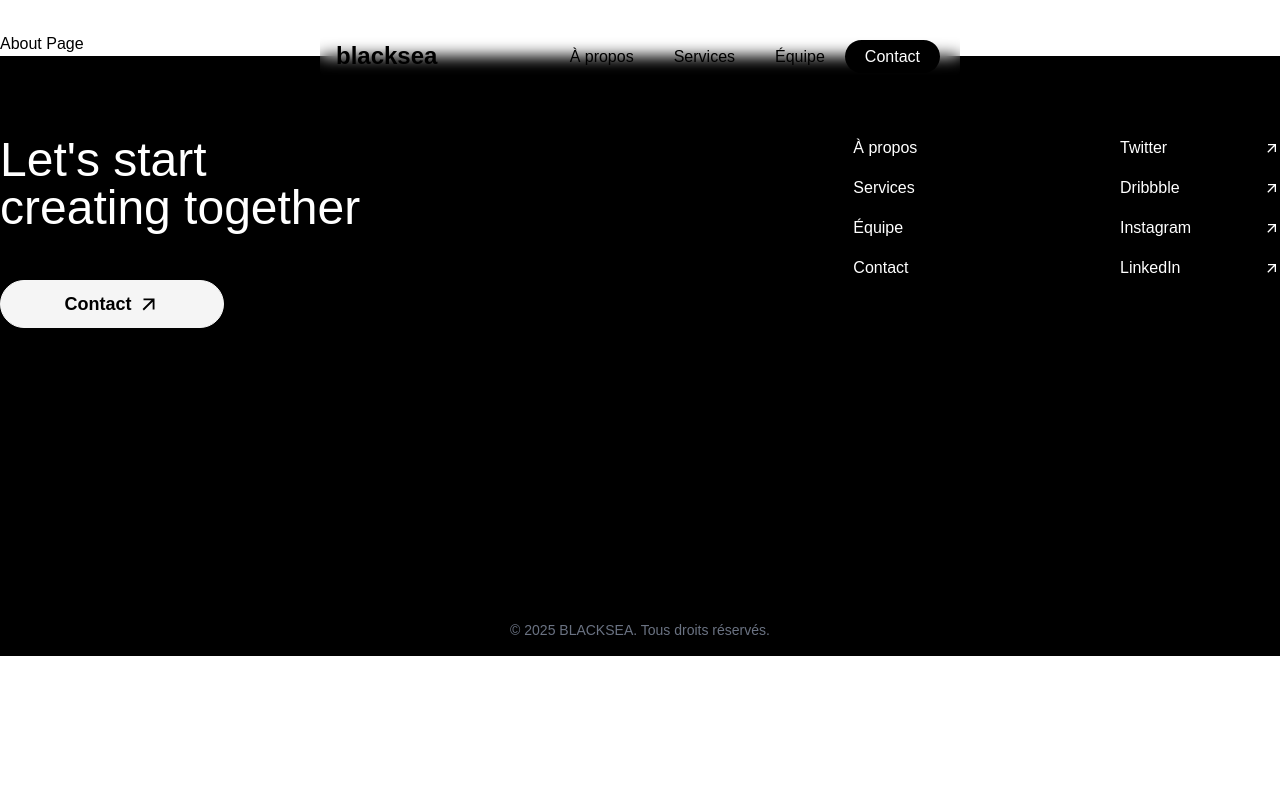
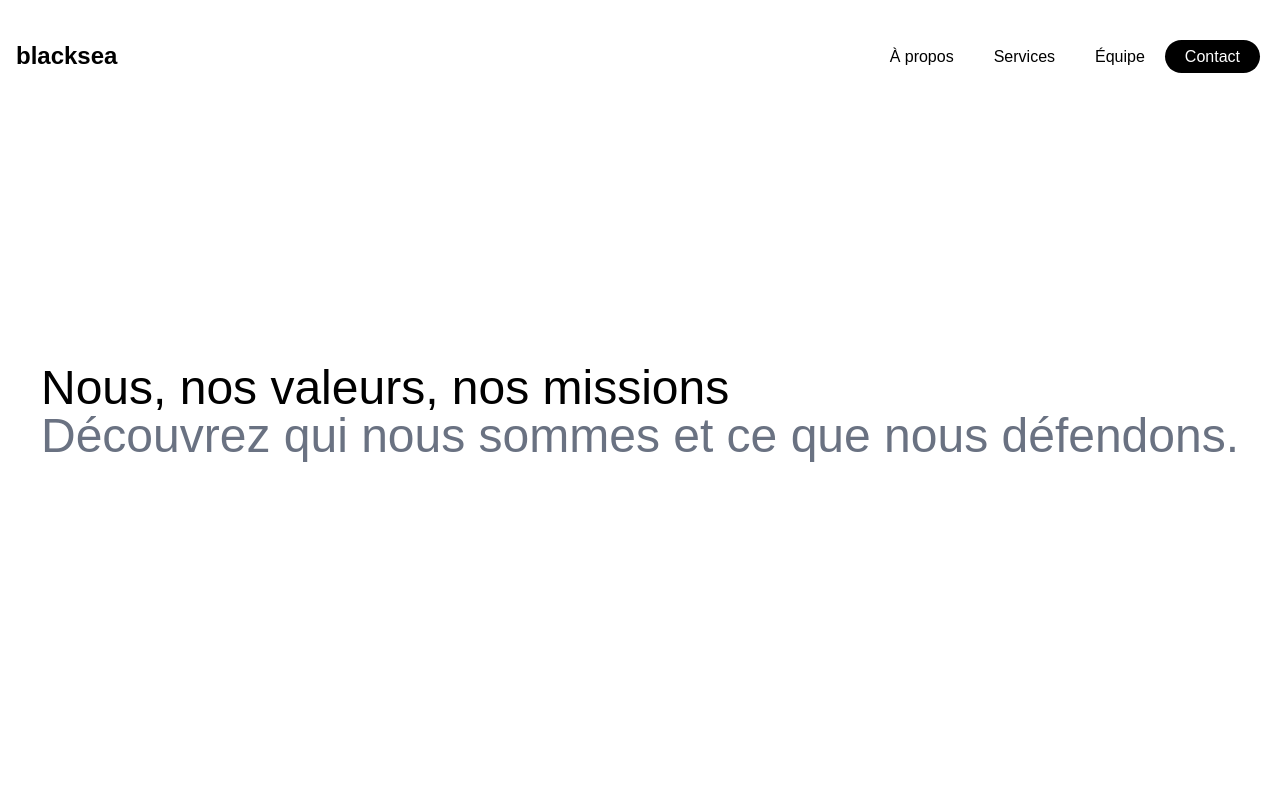
Before and after one commit to ethantaylan/blacksea, a React (Vite) app: page /about in a window 1280 px wide. Shown: the top 800 px of the page. Built offline with nearby package versions, Linux system fonts and the light colour scheme; a web font is replaced by a local one.

Commit message:
wip: about us page

```diff
--- a/src/components/Navbar/Navbar.tsx
+++ b/src/components/Navbar/Navbar.tsx
@@ -1,5 +1,5 @@
 import clsx from "clsx";
-import { motion, AnimatePresence } from "framer-motion";
+import { AnimatePresence, motion } from "framer-motion";
 import { useState } from "react";
 import { NavLink } from "react-router-dom";
 import { menus } from "../../consts";
@@ -9,8 +9,11 @@ export function Navbar() {
 
   return (
     <div className="w-full flex justify-center relative p-2 md:p-4">
-      <div className="flex fixed w-11/12 md:w-6/12 items-center justify-between md:justify-center h-16 md:h-20 rounded-3xl bg-transparent z-50 backdrop-blur bg-blend-difference px-3 md:px-4">
-        <NavLink className="text-xl md:text-2xl font-bold cursor-pointer md:w-full" to="/">
+      <div className="flex w-full items-center justify-between md:justify-center h-16 md:h-20 rounded-3xl bg-transparent z-50 backdrop-blur bg-blend-difference">
+        <NavLink
+          className="text-xl md:text-2xl font-bold cursor-pointer md:w-full"
+          to="/"
+        >
           {/* <img src={BlackseaLogo} className="invert object-contain h-11 antialiased" alt="blacksea" /> */}
           blacksea
         </NavLink>
@@ -73,7 +76,8 @@ export function Navbar() {
                   href={menuItem.link}
                   className={clsx(
                     "text-2xl font-medium",
-                    menuItem.name === "Contact" && "bg-black text-white px-8 py-3 rounded-full"
+                    menuItem.name === "Contact" &&
+                      "bg-black text-white px-8 py-3 rounded-full"
                   )}
                   onClick={() => setIsOpen(false)}
                   initial={{ opacity: 0, y: 20 }}
--- a/src/pages/About/About.tsx
+++ b/src/pages/About/About.tsx
@@ -0,0 +1,13 @@
+/* eslint-disable react/no-unescaped-entities */
+import { MidText } from "../../components/MidText/MidText";
+
+export default function About() {
+  return (
+    <div className="min-h-screen flex justify-center">
+      <MidText
+        title={"Nous, nos valeurs, nos missions"}
+        subtitle={"Découvrez qui nous sommes et ce que nous défendons."}
+      />
+    </div>
+  );
+}
--- a/src/routes/index.tsx
+++ b/src/routes/index.tsx
@@ -1,11 +1,12 @@
 import { Route, Routes } from "react-router-dom";
+import About from "../pages/About/About";
 import Home from "../pages/Home/Home";
 
 export default function ApplicationRoutes() {
   return (
     <Routes>
       <Route path="/" element={<Home />} />
-      <Route path="/about" element={<div>About Page</div>} />
+      <Route path="/about" element={<About />} />
       <Route path="/services" element={<div>Services Page</div>} />
       <Route path="/team" element={<div>Team Page</div>} />
       <Route path="*" element={<div>404 Not Found</div>} />
```
Also changed, not shown: 1 other file (tests, documents, lock files or other folders).
